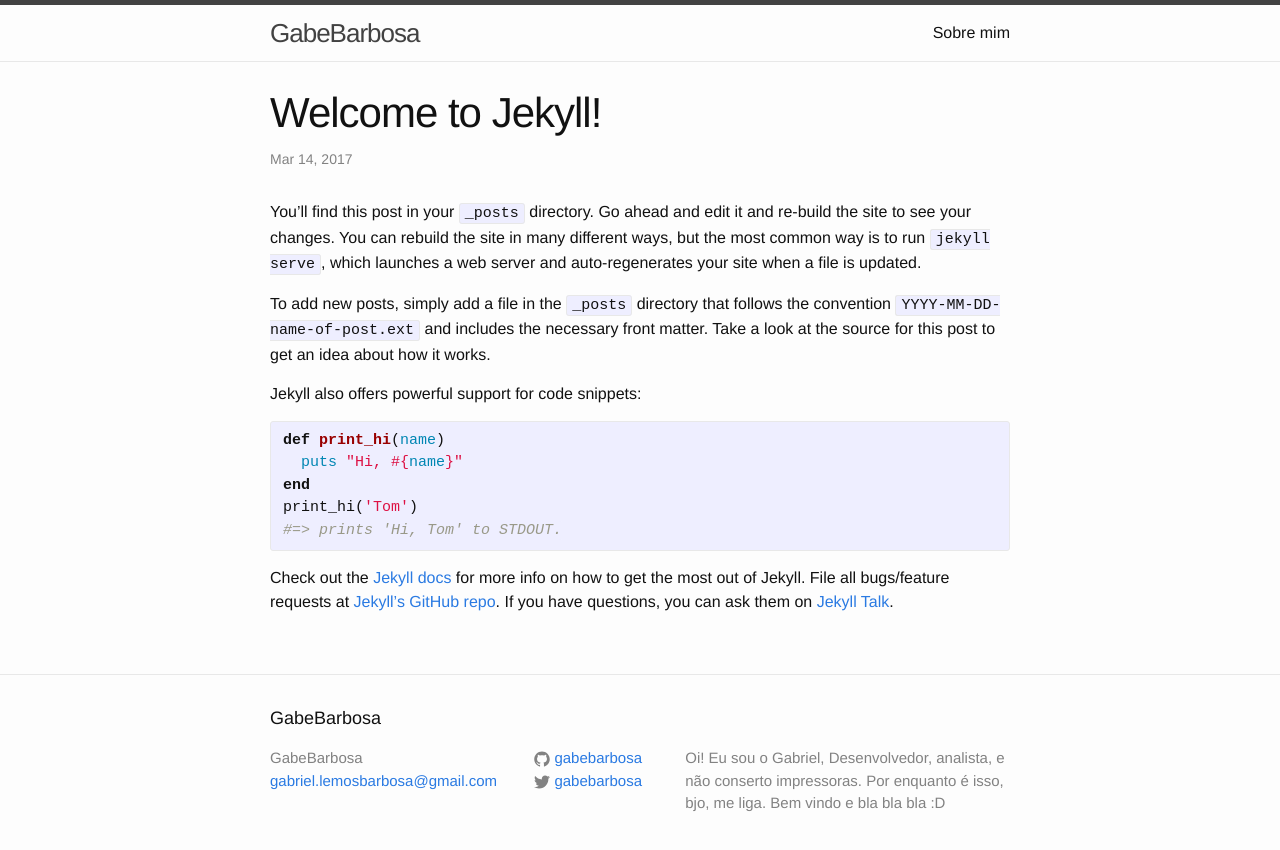
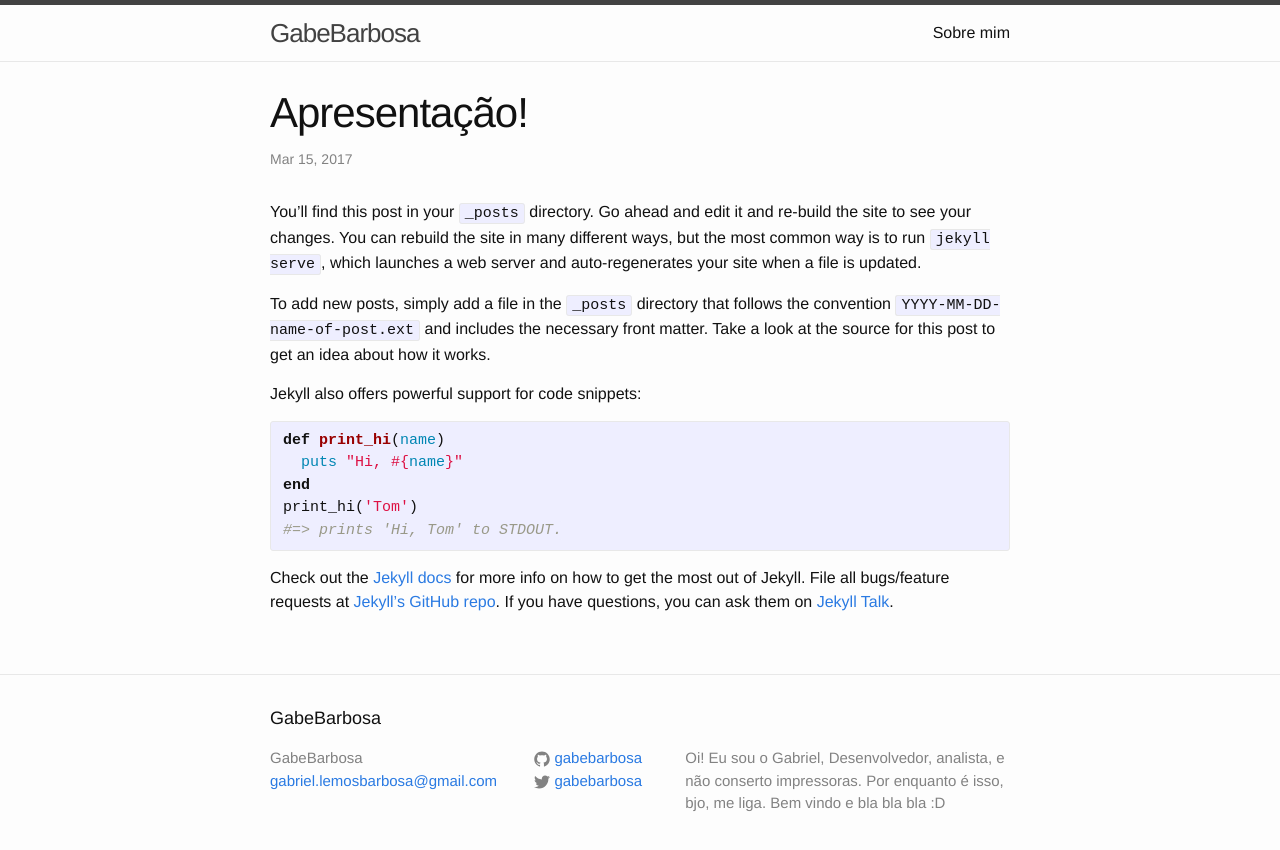
Before and after one commit to gabebarbosa/gabebarbosa.github.io, a Jekyll site: the page built from _posts/2017-03-15-apresentacao.markdown, in a window 1280 px wide. Shown: the top 850 px of the page. Built offline with Jekyll 4.4.1, drawn with Linux system fonts in a browser that asks for light colours.

Commit message:
ajust post

```diff
--- a/_posts/2017-03-14-welcome-to-jekyll.markdown
+++ b/_posts/2017-03-15-apresentacao.markdown
@@ -1,7 +1,7 @@
 ---
 layout: post
-title:  "Welcome to Jekyll!"
-date:   2017-03-14 16:53:14 -0300
+title:  "Apresentação!"
+date:   2017-03-15 14:59:14 -0300
 categories: jekyll update
 ---
 You’ll find this post in your `_posts` directory. Go ahead and edit it and re-build the site to see your changes. You can rebuild the site in many different ways, but the most common way is to run `jekyll serve`, which launches a web server and auto-regenerates your site when a file is updated.
```
